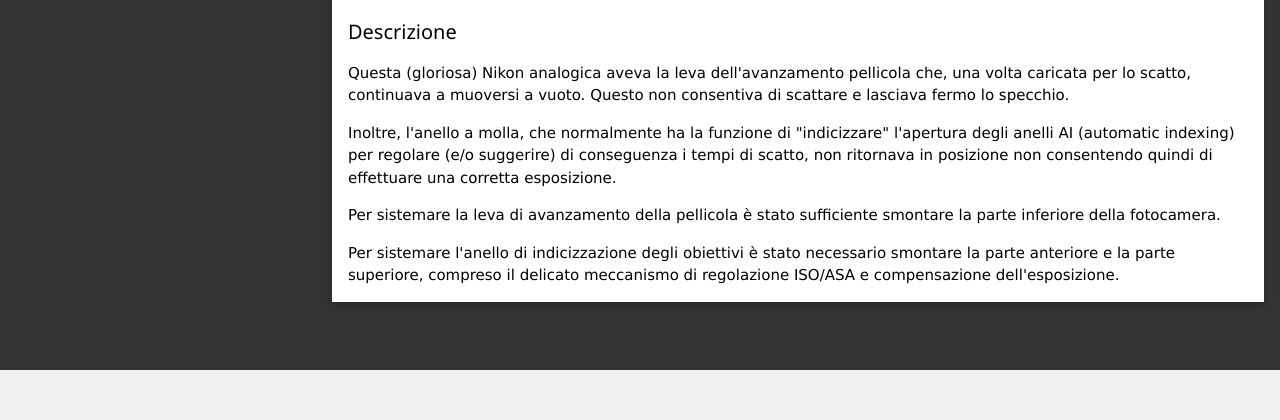
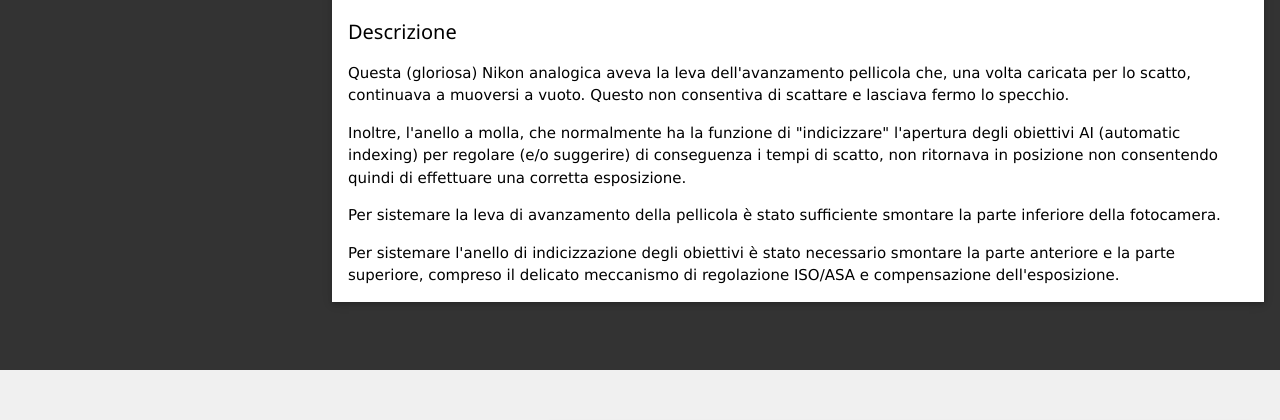
Before and after one commit to sdroamt0/it2v, a PHP site: page / in a window 1280 px wide. Shown: the part 1916-2336 px from the top of the page. Run offline with PHP 8.4, Linux system fonts and the light colour scheme.

Commit message:
Minor changes

```diff
--- a/index.php
+++ b/index.php
@@ -186,7 +186,7 @@
   <!-- <iframe class="w3-container" style="width:100%;min-height:120px;max-height:360px;" width="640" height="360" frameborder="5" allowfullscreen></iframe> -->
   <h4>Descrizione</h4>
   <p>Questa (gloriosa) Nikon analogica aveva la leva dell'avanzamento pellicola che, una volta caricata per lo scatto, continuava a muoversi a vuoto. Questo non consentiva di scattare e lasciava fermo lo specchio.</p>
-  <p>Inoltre, l'anello a molla, che normalmente ha la funzione di "indicizzare" l'apertura degli anelli AI (automatic indexing) per regolare (e/o suggerire) di conseguenza i tempi di scatto, non ritornava in posizione non consentendo quindi di effettuare una corretta esposizione.</p>
+  <p>Inoltre, l'anello a molla, che normalmente ha la funzione di "indicizzare" l'apertura degli obiettivi AI (automatic indexing) per regolare (e/o suggerire) di conseguenza i tempi di scatto, non ritornava in posizione non consentendo quindi di effettuare una corretta esposizione.</p>
   <p>Per sistemare la leva di avanzamento della pellicola &egrave; stato sufficiente smontare la parte inferiore della fotocamera.</p>
   <p>Per sistemare l'anello di indicizzazione degli obiettivi &egrave; stato necessario smontare la parte anteriore e la parte superiore, compreso il delicato meccanismo di regolazione ISO/ASA e compensazione dell'esposizione.</p>
   </div>
```
